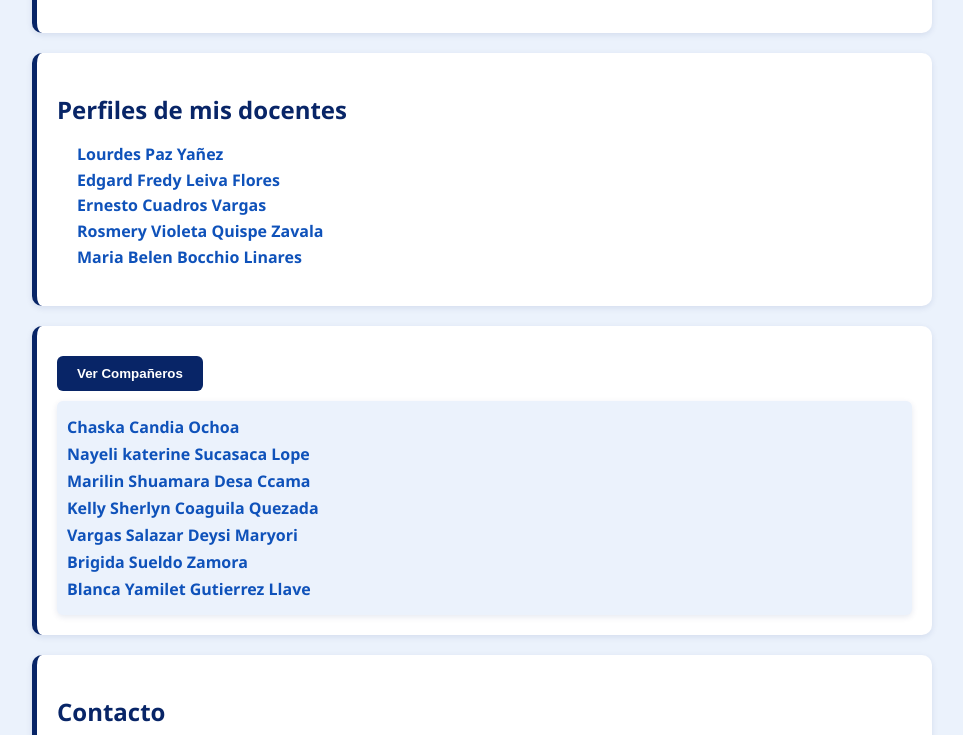
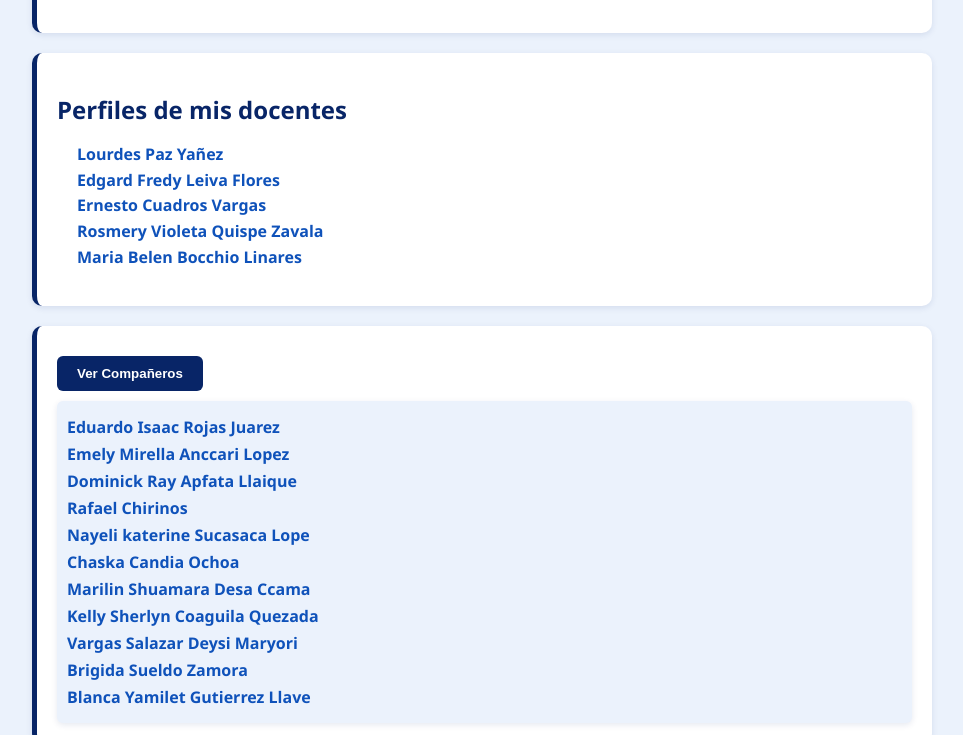
Before and after one commit to zafiroquispe-wq/zafiroquispe-wq.github.io, a plain HTML site: page index.html in a window 1280 px wide. Both pictures are taken after a click on the button "Ver Compañeros". Shown: the part 536-1271 px from the top of the page, without its empty margins (158-1121 px from the left). Drawn offline with Linux system fonts and the light colour scheme.

Commit message:
Update index.html

```diff
--- a/index.html
+++ b/index.html
@@ -163,8 +163,12 @@
       <div class="dropdown">
         <button class="dropdown-btn" onclick="toggleDropdown()">Ver Compañeros</button>
         <div class="dropdown-content" id="dropdown-list">
+          <a href="https://eduardoisaacrojasjuarez.github.io/" target="_blank">Eduardo Isaac Rojas Juarez</a>
+          <a href="https://emelyanccari-ops.github.io" target="_blank">Emely Mirella Anccari Lopez</a>
+          <a href="https://dominickapfata-sudo.github.io/dominickrayapfatallaique.github.io/" target="_blank">Dominick Ray Apfata Llaique</a>
+          <a href="https://rafaelchirinosaspauza.github.io/sitio-web-sobre-mi-/" target="_blank">Rafael Chirinos</a>
+          <a href="https://share.google/YMpVLRhieDcryrUHv" target="_blank">Nayeli katerine Sucasaca Lope</a>
           <a href="https://chaskacandia.github.io/chaskacandiaochoa.github.io/" target="_blank">Chaska Candia Ochoa</a>
-          <a href="https://share.google/YMpVLRhieDcryrUHv" target="_blank">Nayeli katerine Sucasaca Lope</a>
           <a href="https://share.google/L5ElTQkiHILha5HpY" target="_blank">Marilin Shuamara Desa Ccama</a>
           <a href="https://s-1018.github.io/Kelly-Coaguila-Quezada/" target="_blank">Kelly Sherlyn Coaguila Quezada</a>
           <a href="https://deysi85.github.io/-Deysi-Maryori-Vargas-Salazar./" target="_blank">Vargas Salazar Deysi Maryori</a>
```
